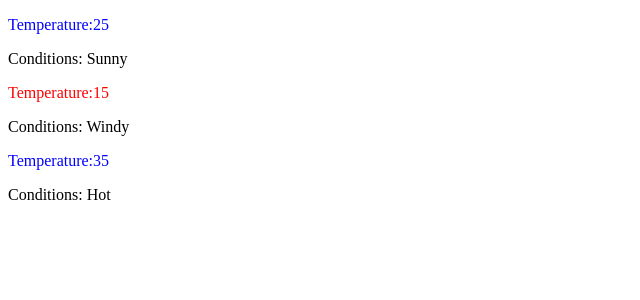
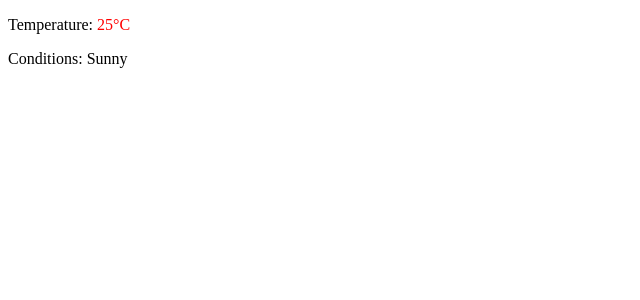
Before and after one commit to acciojob/conditional-weather-report-Anurag-Bachheti, a React app: page / in a window 1280 px wide. Shown: the top 300 px of the page, without its empty margins (0-640 px from the left). Built offline with nearby package versions, Linux system fonts and the light colour scheme.

Commit message:
props passed

```diff
--- a/src/components/App.js
+++ b/src/components/App.js
@@ -1,13 +1,16 @@
-import React from "react";
+import React,{useState} from "react";
 import './../styles/App.css';
 import WeatherDisplay from "./WeatherDisplay";
 
 const App = () => {
-
+  const [weather, setWeather] = useState({
+    temperature: 25,
+    conditions: "Sunny"
+  });
 
   return (
     <div>
-        <WeatherDisplay/>
+        <WeatherDisplay weather={weather}/>
     </div>
   )
 }
--- a/src/components/WeatherDisplay.js
+++ b/src/components/WeatherDisplay.js
@@ -1,31 +1,18 @@
 import React, { useState } from 'react'
 
-function WeatherDisplay() {
-
-  const weatherList = [
-    { temperature: 25, conditions: "Sunny" },
-    { temperature: 15, conditions: "Windy" },
-    { temperature: 35, conditions: "Hot" }
-  ]
+function WeatherDisplay({weather}) {
+  const tempStyle = {
+    color: weather.temperature > 20 ? 'red' : 'blue'
+  };
 
   return (
     <div>
-      {
-        weatherList.map((weather, index) => {
-          const tempStyle = {
-            color: weather.temperature > 20 ? 'blue' : 'red'
-          };
-          return (
-            <div key={index}>
-              <span>
-                <p style={tempStyle}>Temperature:{weather.temperature}</p>
-              </span>
-              <p>Conditions: {weather.conditions}</p>
-            </div>)
-        })
-      }
+      <p>
+        Temperature: <span style={tempStyle}> {weather.temperature}°C</span>
+      </p>
+      <p>Conditions: {weather.conditions}</p>
     </div>
-  )
+  );
 }
 
 export default WeatherDisplay
```
